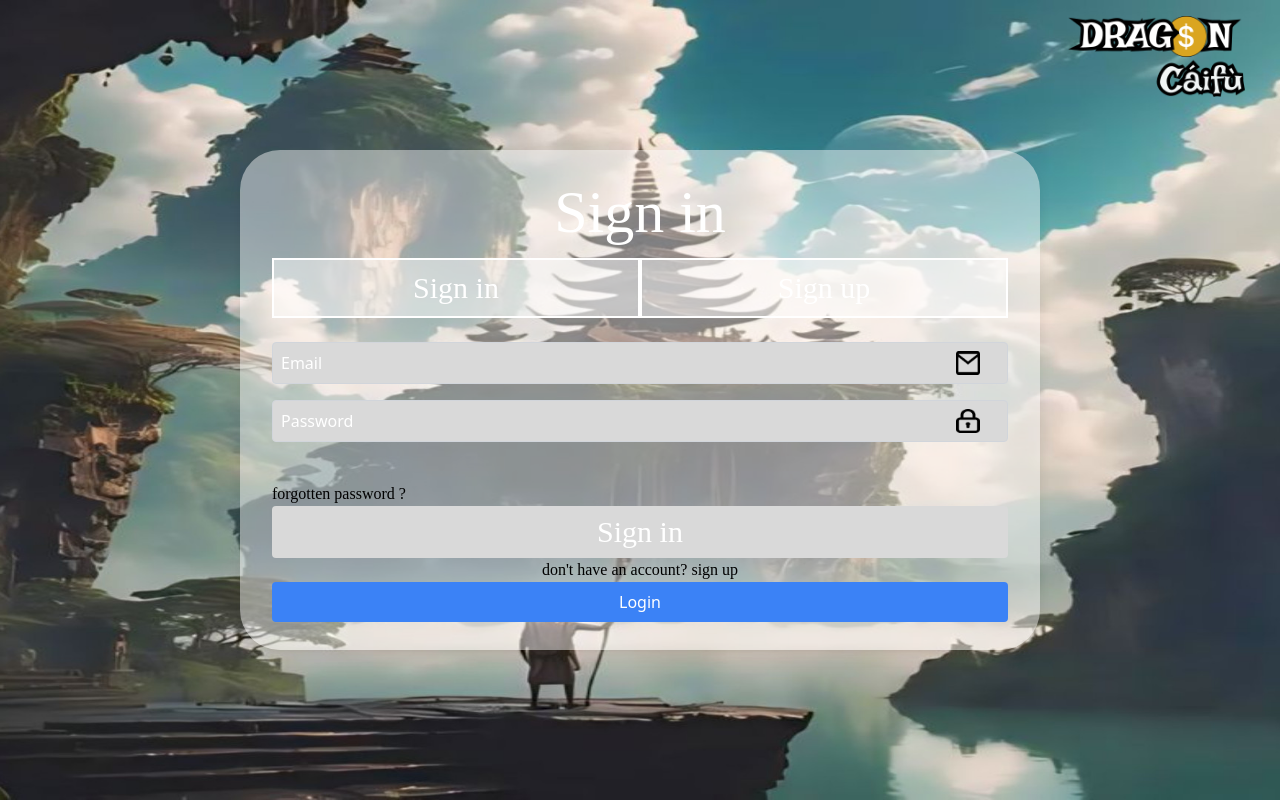
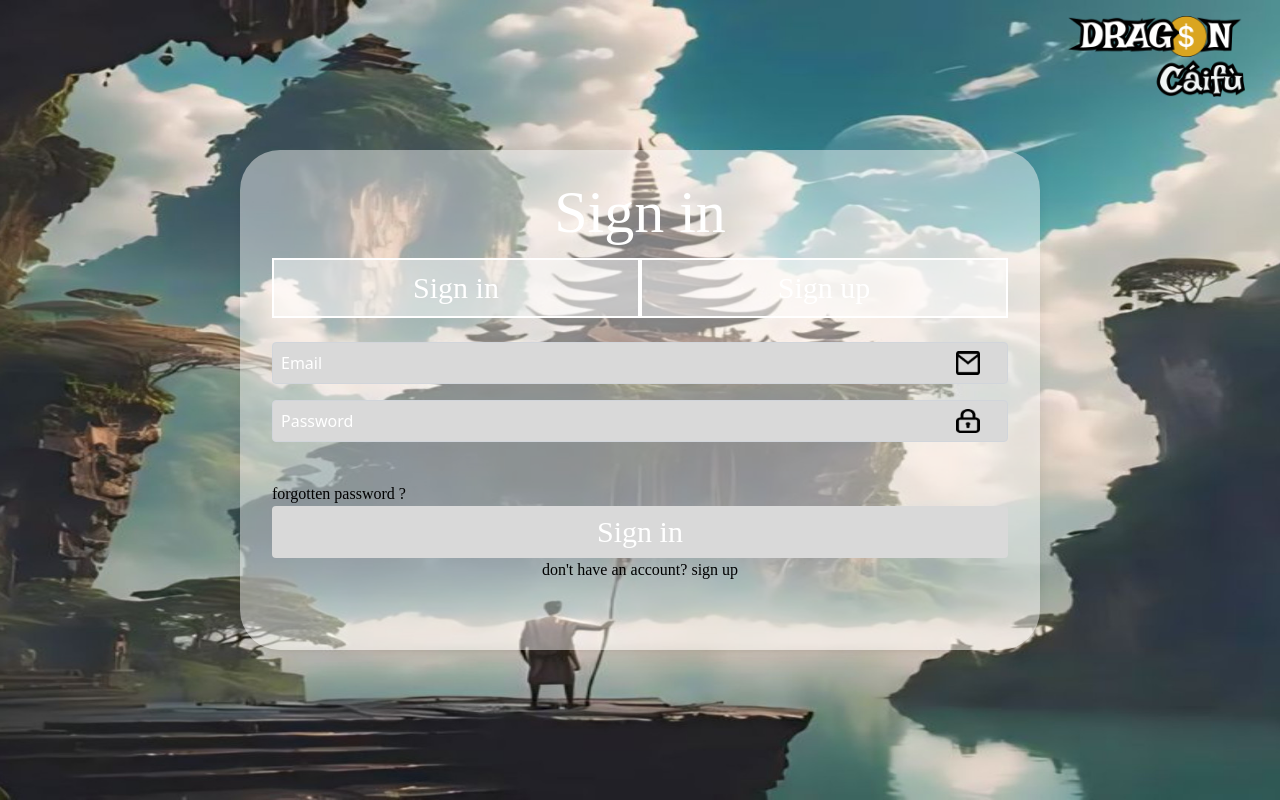
Before and after one commit to RafotID/Dragon_sugih, a React (Vite) app in the folder game/: page /login in a window 1280 px wide. Built offline with nearby package versions, Linux system fonts and the light colour scheme; a web font is replaced by a local one.

Commit message:
feat"update"

```diff
--- a/game/src/Pages/login.jsx
+++ b/game/src/Pages/login.jsx
@@ -64,13 +64,6 @@ const Login = () => {
                             </button>
                             <p className='text-center'>don't have an account? sign up</p>
                         </div>
-                        <button
-                            type="submit"
-                            className="w-full bg-blue-500 text-white p-2 rounded hover:bg-blue-600"
-                            id='submit-login'
-                        >
-                            Login
-                        </button>
                     </form>
                 </div>
             </div>
```
